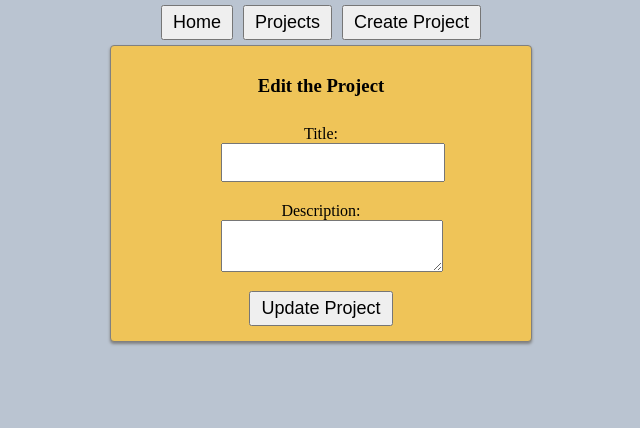
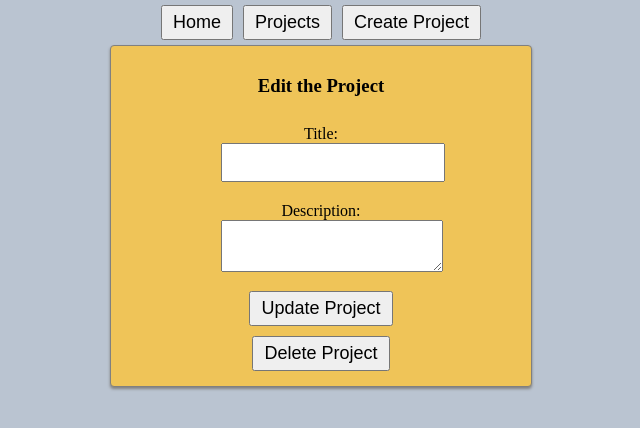
Before and after one commit to RobinZu/react-project-management, a React (Vite) app: page /projects/edit/1 in a window 1280 px wide. Shown: the top 428 px of the page, without its empty margins (319-959 px from the left). Built offline with nearby package versions, Linux system fonts and the light colour scheme; no server answers.

Commit message:
add functionality to delete projects

```diff
--- a/src/pages/EditProjectPage.jsx
+++ b/src/pages/EditProjectPage.jsx
@@ -40,6 +40,15 @@
             .catch(e => console.log("Error updating project...", e))
     }
 
+    const deleteProject = () => {
+        axios.delete(`${API_URL}/projects/${projectId}`)
+            .then( response => {
+                navigate("/projects");
+
+            })
+            .catch(e => console.log("Error deleting project", e));
+    }
+
     return (
         <div className="EditProjectPage">
 
@@ -67,6 +76,8 @@
 
                 <button type="submit">Update Project</button>
             </form>
+
+            <button onClick={deleteProject}>Delete Project</button>
         </div>
     );
 }
```
